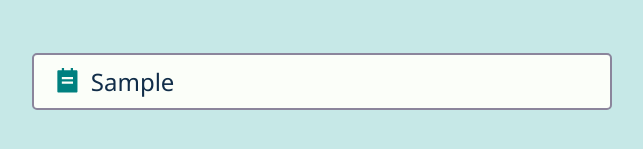
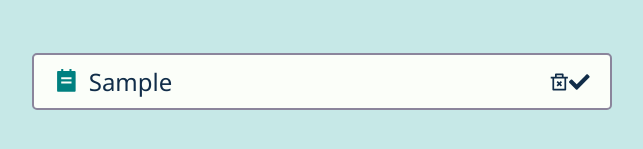
Before and after one commit to Elyzavetka/ToDo-Reminder-React, a React (Create React App) app: page / in a window 1280 px wide. Both pictures are taken after typing "Sample" into the empty fields and a click on the button "Submit". Shown: the part 179-328 px from the top of the page, without its empty margins (318-961 px from the left). Built offline with nearby package versions, Linux system fonts and the light colour scheme.

Commit message:
added icons RiDeleteBin2Line and FaCheck to every todo task

```diff
--- a/src/components/Todos/Todo.js
+++ b/src/components/Todos/Todo.js
@@ -1,4 +1,5 @@
-import { RiTodoFill } from 'react-icons/ri';
+import { RiTodoFill, RiDeleteBin2Line } from 'react-icons/ri';
+import { FaCheck } from 'react-icons/fa';
 import styles from './Todo.module.css';
 
 const Todo = ({ todo, deleteTodo }) => {
@@ -6,6 +7,8 @@ const Todo = ({ todo, deleteTodo }) => {
         <div className={styles.todo} onDoubleClick={() => deleteTodo(todo.id)}>
             <RiTodoFill className={styles.todoIcon}/>
             <div className={styles.todoText}>{todo.text}</div>
+            <RiDeleteBin2Line />
+            <FaCheck />
         </div>
     )
 }
```
